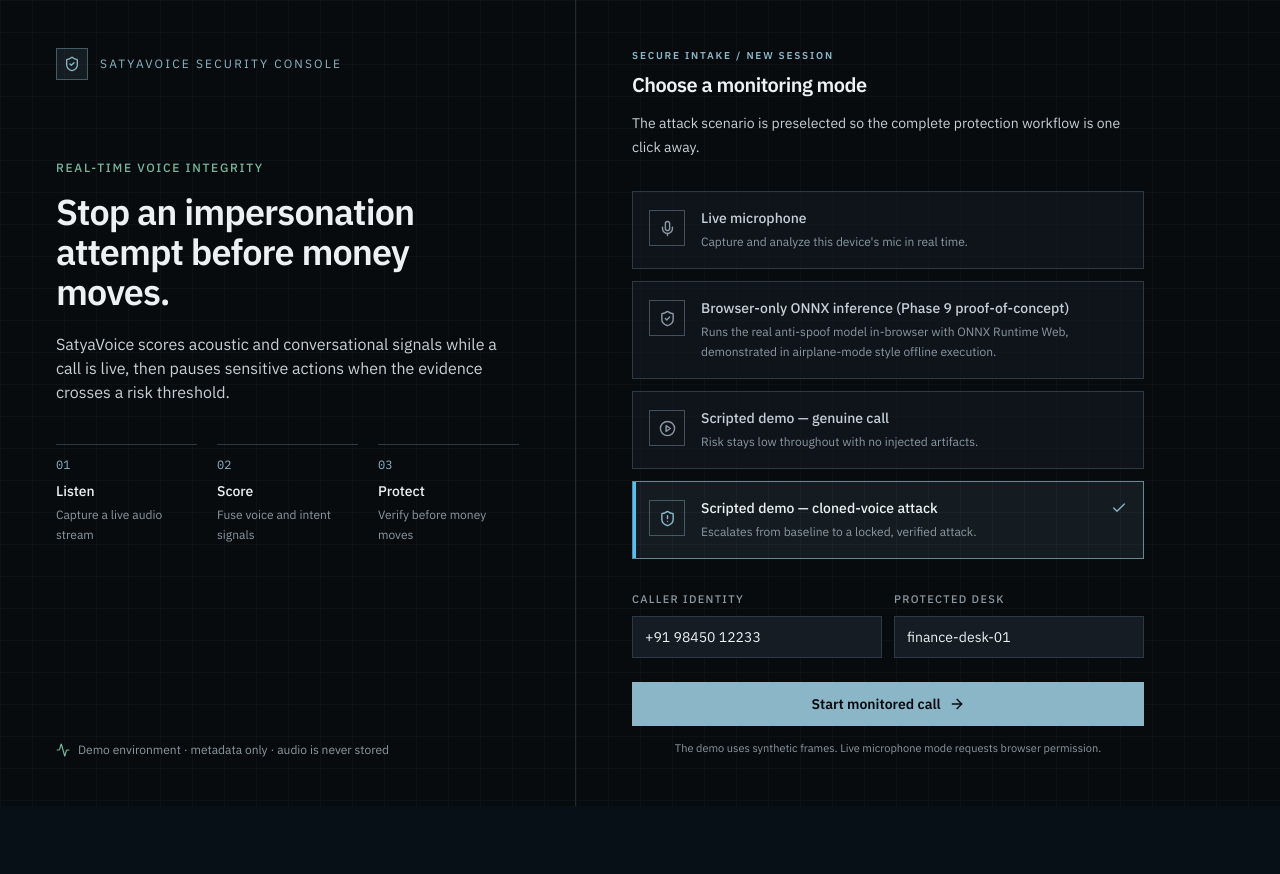
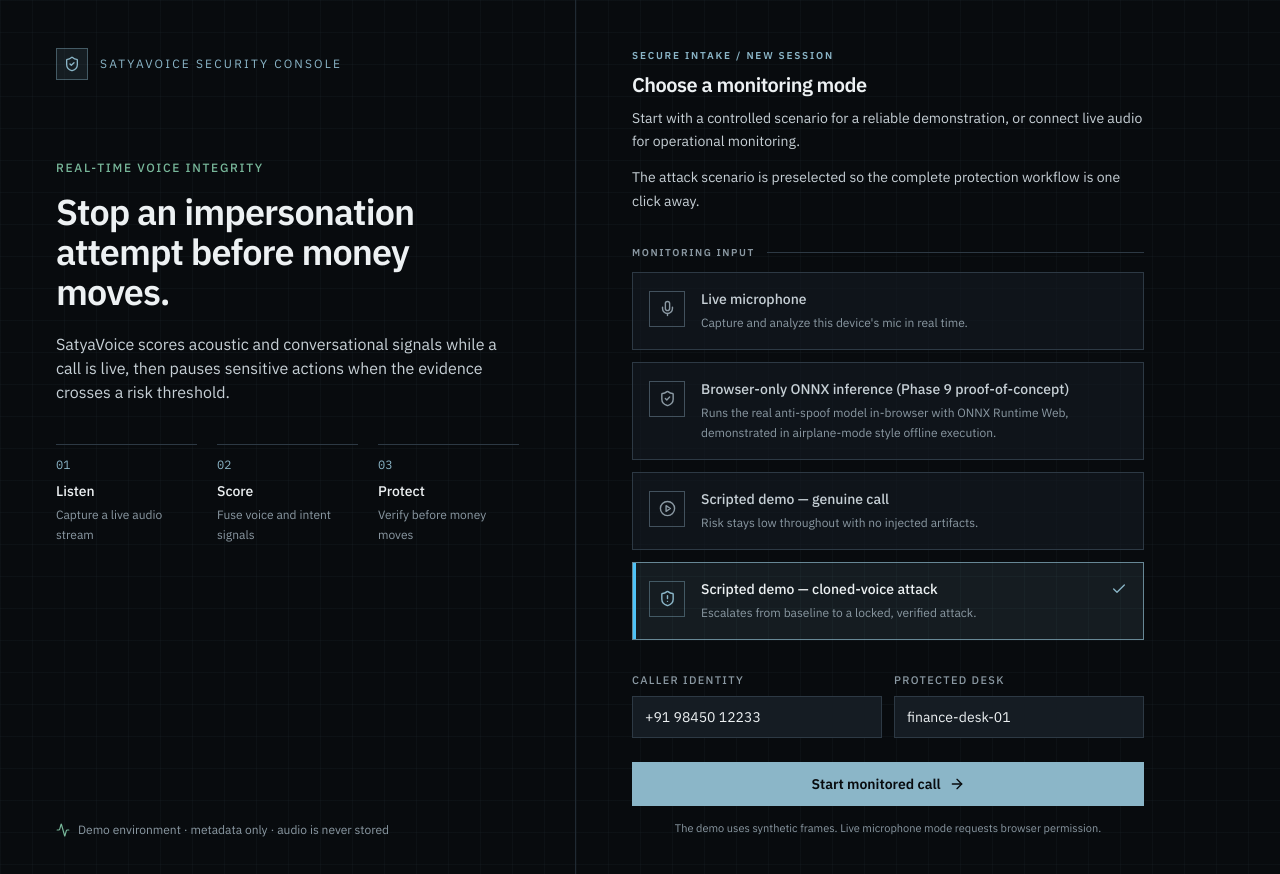
Before and after one commit to Devanshshar01/sih-voice, a React (Vite) app: page / in a window 1280 px wide. Shown: the top 874 px of the page. Before the commit the page ends 806 px from the top, so only its background shows below. Built offline with nearby package versions, Linux system fonts and the light colour scheme; no server answers; the HTML template or start-up script is replaced by a standard one.

Commit message:
Polish SatyaVoice frontend UI hierarchy

```diff
--- a/src/components/CallDashboard.tsx
+++ b/src/components/CallDashboard.tsx
@@ -45,15 +45,15 @@ export default function CallDashboard({ session }: CallDashboardProps) {
     <div className="console-grid flex min-h-0 flex-1 flex-col">
       <main className="min-h-0 flex-1 overflow-y-auto px-4 py-5 sm:px-6 sm:py-7 lg:px-8">
         <div className="mx-auto max-w-[1440px]">
-          <div className="mb-5 flex flex-wrap items-end justify-between gap-4">
+          <div className="mb-5 flex flex-col gap-3 border-b border-ink-700 pb-4 sm:flex-row sm:items-end sm:justify-between">
             <div>
               <p className="eyebrow">Active call / real-time risk operations</p>
               <h1 className="mt-1 text-2xl font-semibold tracking-tight text-paper sm:text-3xl">Voice integrity monitor</h1>
               <p className="mt-2 max-w-2xl text-sm leading-relaxed text-paper-dim">Every decision is grounded in the acoustic signal, observed intent, and the evidence currently available in this session.</p>
             </div>
-            <div className="text-right text-xs text-mute">
-              <p className="font-mono text-paper">{meta?.callId ?? "CONNECTING"}</p>
-              <p className="mt-1">{meta?.audioMode === "live" ? "LIVE MICROPHONE" : "CONTROLLED SCENARIO"}</p>
+            <div className="flex items-center gap-2 text-left text-xs text-mute sm:text-right">
+              <span className="h-1.5 w-1.5 rounded-full bg-safe shadow-[0_0_8px_theme(colors.safe.DEFAULT)]" />
+              <div><p className="font-mono text-paper">{meta?.callId ?? "CONNECTING"}</p><p className="mt-1">{meta?.audioMode === "live" ? "LIVE MICROPHONE" : "CONTROLLED SCENARIO"}</p></div>
             </div>
           </div>
 
--- a/src/components/NavHeader.tsx
+++ b/src/components/NavHeader.tsx
@@ -19,7 +19,7 @@ export default function NavHeader({ connected, ended = false, callerId, recipien
     <header className="hairline-bottom flex flex-wrap items-center justify-between gap-3 bg-ink-950/95 px-4 py-3.5 backdrop-blur sm:px-6">
       <div className="flex items-center gap-4">
         <span className="flex items-center gap-2 text-sm font-semibold tracking-tight text-paper">
-          <span className="flex h-7 w-7 items-center justify-center border border-signal/40 bg-signal-bg text-signal"><Shield size={14} /></span>
+          <span className="flex h-7 w-7 items-center justify-center border border-signal/40 bg-signal-bg text-signal shadow-signal"><Shield size={14} /></span>
           SatyaVoice <span className="font-mono text-[10px] font-normal text-mute">/ SOC-01</span>
         </span>
         {callerId && (
--- a/src/components/StartCallForm.tsx
+++ b/src/components/StartCallForm.tsx
@@ -93,13 +93,15 @@ export default function StartCallForm({ onStart, error, connecting }: StartCallF
               <div>
               <p className="eyebrow">Secure intake / new session</p>
               <h2 className="mt-2 text-xl font-semibold tracking-tight text-paper">Choose a monitoring mode</h2>
+              <p className="mt-2 max-w-lg text-sm leading-relaxed text-paper-dim">Start with a controlled scenario for a reliable demonstration, or connect live audio for operational monitoring.</p>
               </div>
             </div>
             <p className="mt-3 text-sm leading-6 text-paper-dim">
               The attack scenario is preselected so the complete protection workflow is one click away.
             </p>
 
-            <div className="mt-8 space-y-3">
+            <div className="section-rule mt-8">Monitoring input</div>
+            <div className="mt-3 space-y-3">
               {AUDIO_OPTIONS.map(({ mode, label, description, icon: Icon }) => (
                 <button
                   type="button"
--- a/src/components/ThreatBreakdown.tsx
+++ b/src/components/ThreatBreakdown.tsx
@@ -37,7 +37,7 @@ export default function ThreatBreakdown({ acousticScore, intentScore, rationale,
         </div>
         <span className={`font-mono text-[10px] ${status === "LOCK_VERIFY" ? "text-danger" : status === "WARN" ? "text-warn" : "text-safe"}`}>{status.replace("_", " ")}</span>
       </div>
-      <div className="mt-4 space-y-4">
+      <div className="mt-4 space-y-4 border-t border-ink-700 pt-4">
         <VectorBar label="Acoustic synthesis vector" value={acousticScore} color={barColor} />
         <VectorBar label="Urgency / intent vector" value={intentScore} color={barColor} />
       </div>
--- a/src/index.css
+++ b/src/index.css
@@ -18,6 +18,8 @@
   body {
     @apply bg-ink-900 text-paper antialiased;
     font-feature-settings: "kern" 1;
+    background-image: radial-gradient(circle at 50% -20%, rgba(139, 182, 200, 0.08), transparent 38%), linear-gradient(rgba(139, 182, 200, 0.025) 1px, transparent 1px), linear-gradient(90deg, rgba(139, 182, 200, 0.025) 1px, transparent 1px);
+    background-size: auto, 32px 32px, 32px 32px;
   }
 
   ::selection {
@@ -54,7 +56,8 @@
   }
 
   .panel {
-    @apply border border-ink-600/80 bg-ink-800/80 shadow-panel;
+    @apply border border-ink-600/80 bg-ink-800/85 shadow-panel;
+    backdrop-filter: blur(14px);
   }
 
   .surface {
@@ -68,6 +71,15 @@
 
   .eyebrow {
     @apply text-[10px] font-semibold uppercase tracking-[0.18em] text-signal;
+  }
+
+  .section-rule {
+    @apply flex items-center gap-3 text-[10px] font-semibold uppercase tracking-[0.16em] text-mute;
+  }
+
+  .section-rule::after {
+    content: "";
+    @apply h-px flex-1 bg-ink-600;
   }
 
   .field-label {
```
Also changed, not shown: src/components/ForensicsView.tsx (+1 -1 lines).
